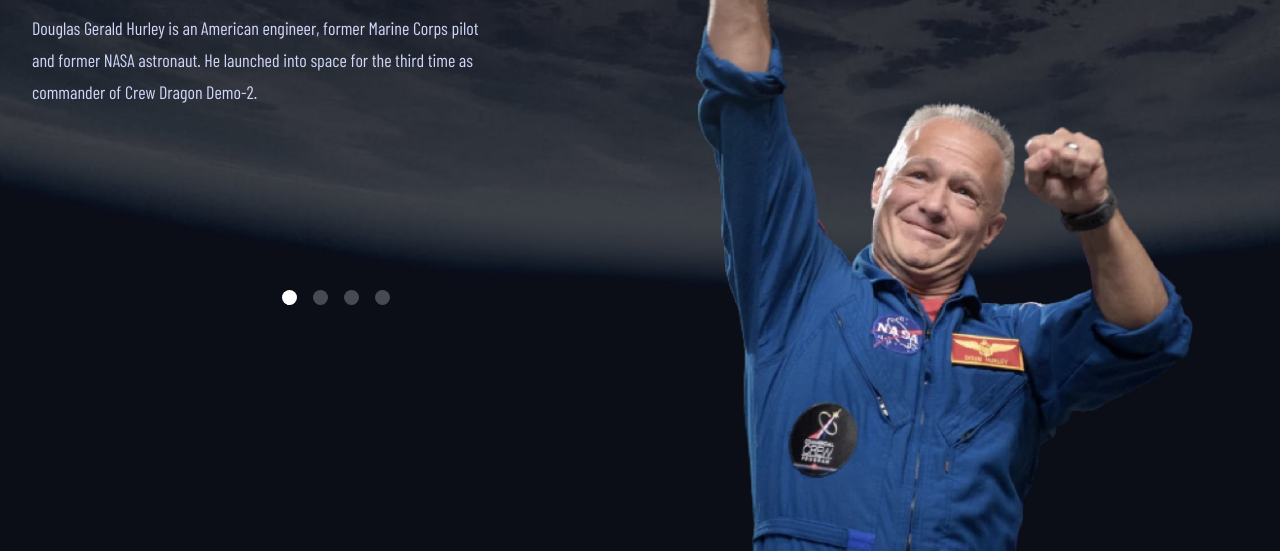
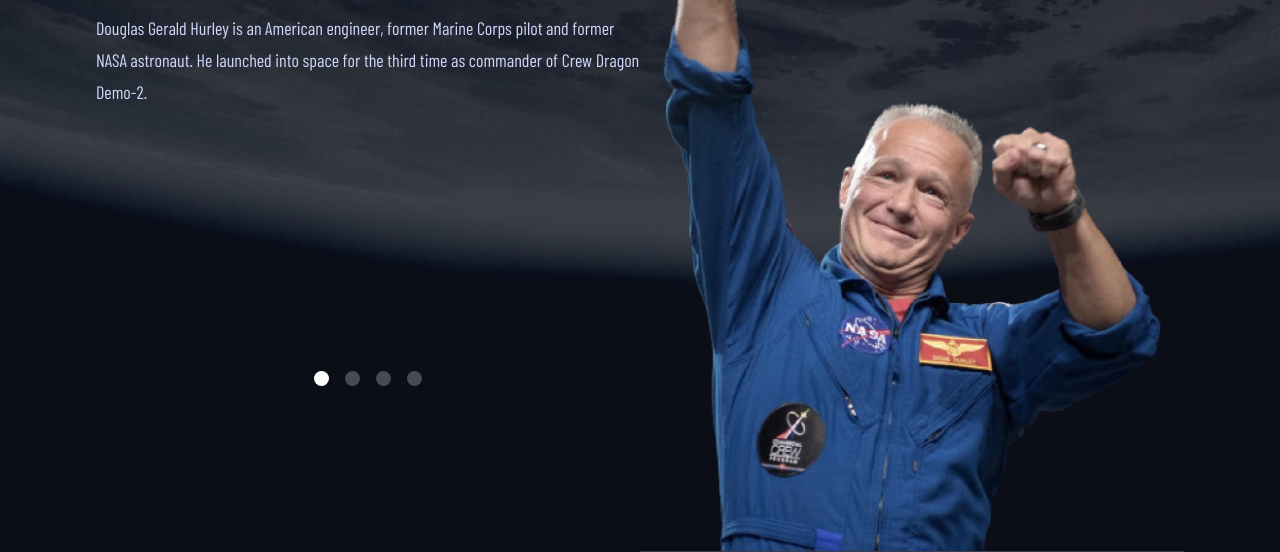
Before and after one commit to zougari47/frontend-mentor-challenges, an Astro site in the folder apps/space-tourism-mutli-page-website/: page /crew in a window 1280 px wide. Shown: the part 365-917 px from the top of the page. Built offline with nearby package versions, Linux system fonts and the light colour scheme; Astro itself is replaced by a stand-in of ours; a web font is replaced by a local one.

Commit message:
fix some space

```diff
--- a/apps/space-tourism-mutli-page-website/src/components/crew/Crew.tsx
+++ b/apps/space-tourism-mutli-page-website/src/components/crew/Crew.tsx
@@ -32,11 +32,11 @@ const CrewMember: React.FC<ICrew> = ({ name, images, role, bio, children }) => {
               loading='lazy'
             />
           </div>
-          <hr className='border-[#383B4B] lg:hidden' />
+          <hr className='border-[#383B4B]' />
         </div>
 
         {/* navigation button */}
-        <div className='p-4 md:order-2 lg:order-3 lg:-mt-[280px] lg:h-fit'>
+        <div className='p-4 md:order-2 lg:order-3 lg:-mt-[200px] lg:h-fit 2xl:-mt-[280px]'>
           {children}
         </div>
 
@@ -47,7 +47,7 @@ const CrewMember: React.FC<ICrew> = ({ name, images, role, bio, children }) => {
           <span className='font-bellefair mb-4 block text-[24px] uppercase leading-[27.5px] md:text-[40px] md:leading-[45.84px] lg:mb-[27px] lg:text-[56px] lg:leading-[64.18px]'>
             {name}
           </span>
-          <p className='text-light-blueish-gray text-[15px] leading-[25px] md:text-[16px] md:leading-[28px] lg:pr-40 lg:text-[18px] lg:leading-[32px]'>
+          <p className='text-light-blueish-gray text-[15px] leading-[25px] md:text-[16px] md:leading-[28px] lg:text-[18px] lg:leading-[32px] 2xl:pr-40'>
             {bio}
           </p>
         </div>
--- a/apps/space-tourism-mutli-page-website/src/components/crew/index.tsx
+++ b/apps/space-tourism-mutli-page-website/src/components/crew/index.tsx
@@ -6,7 +6,7 @@ import NavigationButtons from './NavigationButtons'
 const Wrapper = () => {
   const [currentMember, setCurrentMember] = useState(crewArr[0])
   return (
-    <section className='container'>
+    <section className='container md:px-12 lg:px-24'>
       <CrewMember
         name={currentMember.name}
         bio={currentMember.bio}
--- a/apps/space-tourism-mutli-page-website/src/components/destination/index.tsx
+++ b/apps/space-tourism-mutli-page-website/src/components/destination/index.tsx
@@ -9,7 +9,7 @@ const Wrapper = () => {
   )
 
   return (
-    <section className='container text-center lg:px-[111.5px] lg:text-left'>
+    <section className='container px-14 text-center lg:px-[111.5px] lg:text-left'>
       <Destination {...currentDestination} key={currentDestination.name}>
         <NavigationButtons
           {...{ destinationsArr, currentDestination, setCurrentDestination }}
```
